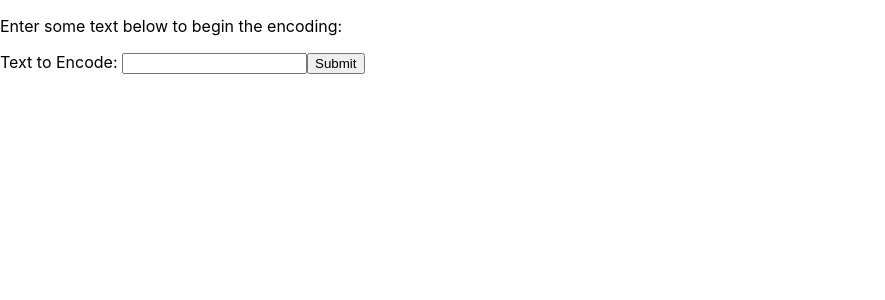
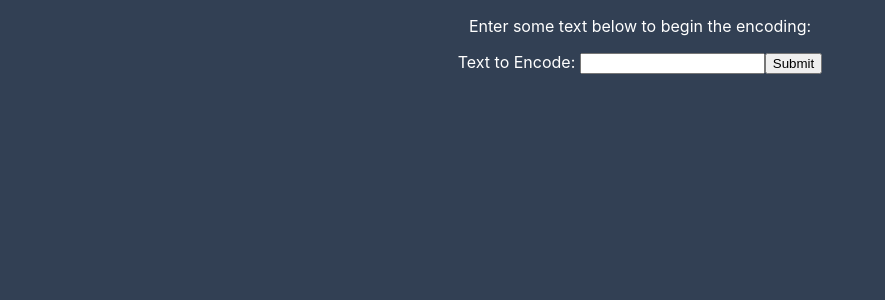
Before and after one commit to alexnordhoff/React-Crypto, a React (Create React App) app in the folder frontend/: page / in a window 1280 px wide. Shown: the top 300 px of the page, without its empty margins (0-885 px from the left). Built offline with nearby package versions, Linux system fonts and the light colour scheme.

Commit message:
some changes

```diff
--- a/frontend/src/App.js
+++ b/frontend/src/App.js
@@ -1,6 +1,6 @@
 // import logo from './logo.svg';
 import './App.css';
-import React, { useState } from 'react';
+import React, { useState} from 'react';
 const { createHash } = require('crypto');
 
 function App() {
@@ -21,11 +21,12 @@ function App() {
   return (
     <div>
       <header>
-        <p>
-          Enter some text below to begin the encoding:
-        </p>
-        <div style={{alignContent: 'left'}}>
+
+        <div style={{alignItems: 'center', alignContent: 'center', textAlign: 'center'}}>
           <label>
+            <p>
+              Enter some text below to begin the encoding:
+            </p>
             {str}
             <input type="text" name="input" onChange={(e) => setEnteredText(e.target.value)}/>
           </label>
@@ -33,7 +34,7 @@ function App() {
         </div>
         <div >
         {submitted &&
-          <div>
+          <div style={{alignItems: 'center', alignContent: 'center', textAlign: 'center'}}>
             <p style={{fontSize:12}}>
               SHA-256 Hash Value: {hash_256}
             </p>
@@ -45,7 +46,6 @@ function App() {
         }
       </div>
       </header>
-
     </div>
   );
 }
--- a/frontend/src/index.css
+++ b/frontend/src/index.css
@@ -1,5 +1,7 @@
 body {
   margin: 0;
+  background: #324054;
+  color: white;
   font-family: -apple-system, BlinkMacSystemFont, 'Segoe UI', 'Roboto', 'Oxygen',
     'Ubuntu', 'Cantarell', 'Fira Sans', 'Droid Sans', 'Helvetica Neue',
     sans-serif;
```
